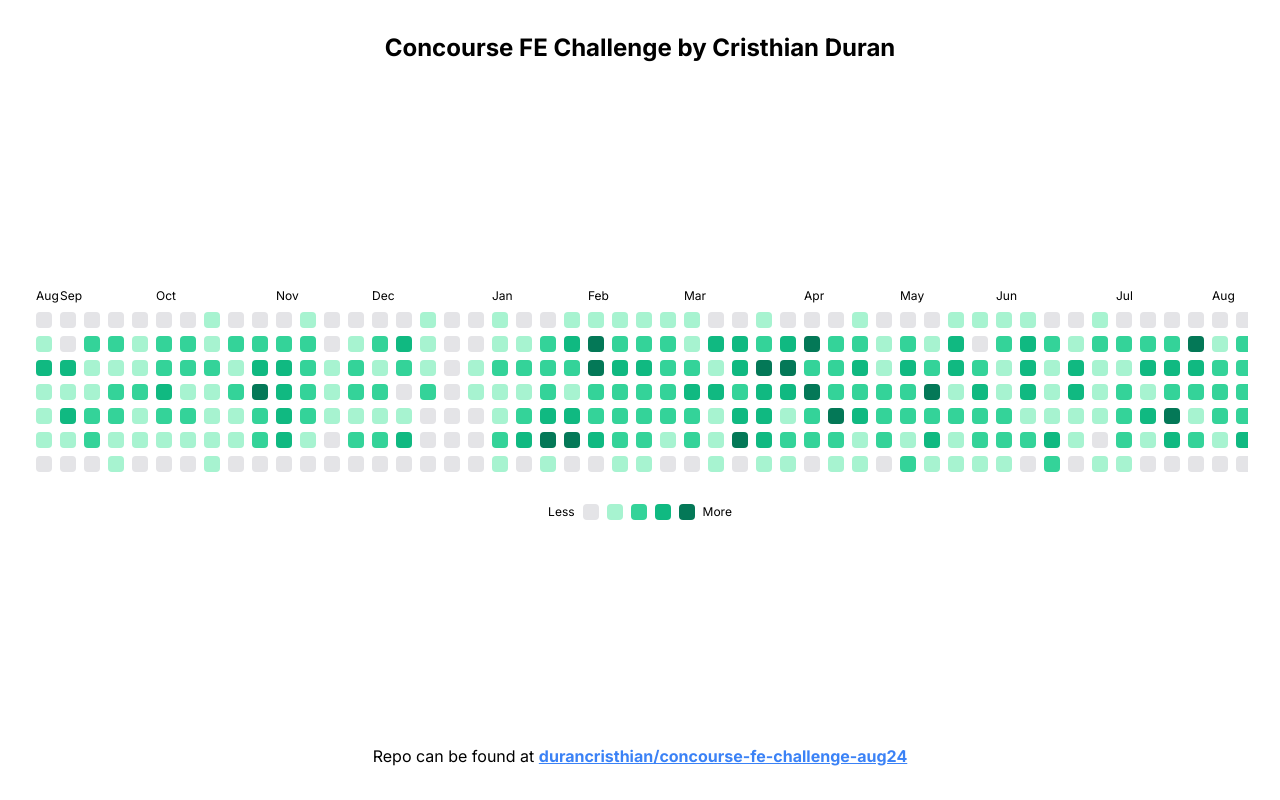
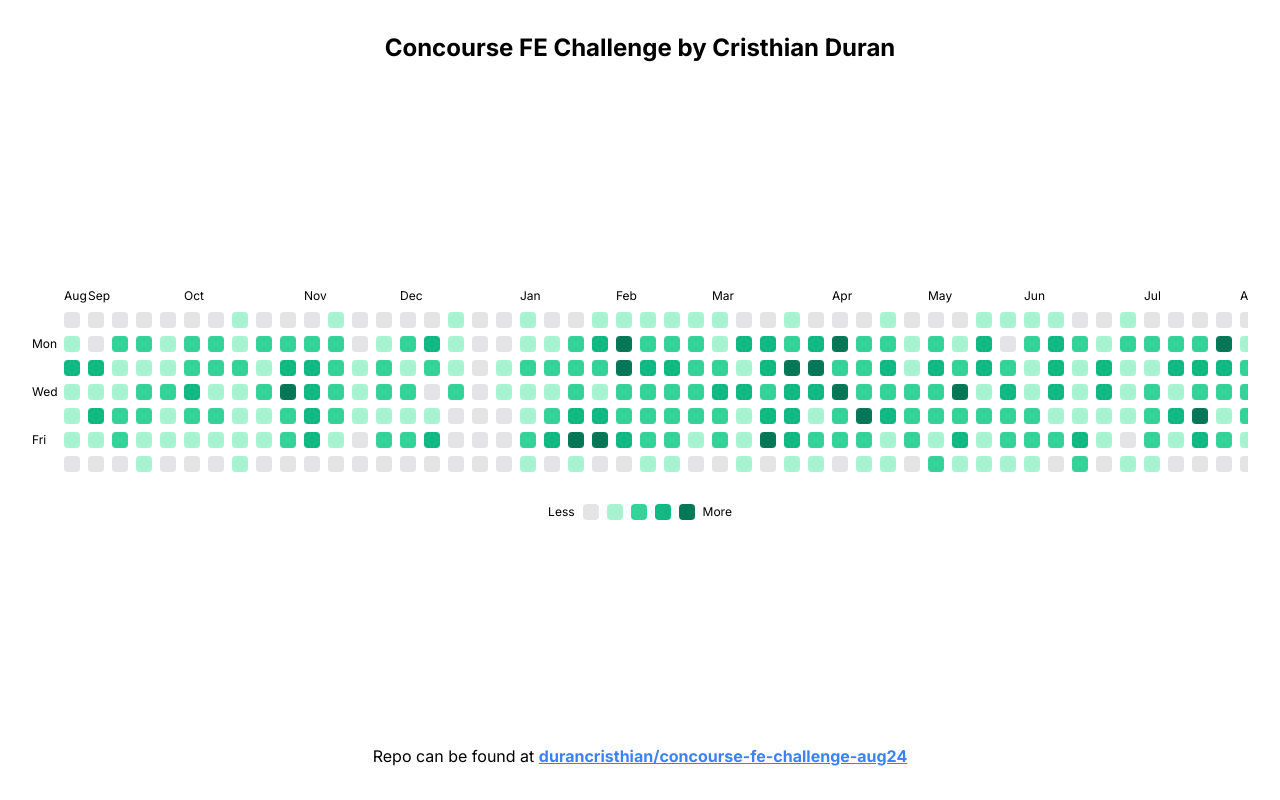
Before and after one commit to durancristhian/concourse-fe-challenge-aug24, a Next.js app: page / in a window 1280 px wide. Built offline with nearby package versions, Linux system fonts and the light colour scheme.

Commit message:
Fixing the horizontal scroll part 1

```diff
--- a/app/page.tsx
+++ b/app/page.tsx
@@ -9,7 +9,9 @@ export default function Page() {
       <h1 className="font-bold text-2xl text-center">
         Concourse FE Challenge by Cristhian Duran
       </h1>
-      <CommitActivityGraph commitActivity={commitActivity} />
+      <div>
+        <CommitActivityGraph commitActivity={commitActivity} />
+      </div>
       <p className="text-base text-center">
         Repo can be found at{" "}
         <a
--- a/components/ui/commit-activity-graph.tsx
+++ b/components/ui/commit-activity-graph.tsx
@@ -1,7 +1,6 @@
 import { FC } from "react";
 import { WeekActivity, WeekActivityProps } from "./week-activity";
 import { useDensityRules } from "@/components/hooks/use-density-rules";
-import { fromUnixTime } from "date-fns/fromUnixTime";
 import { subDays } from "date-fns/subDays";
 import { CommitActivity as TCommitActivity } from "@/components/hooks/use-commit-activity";
 import { ActivityBox } from "./activity-box";
@@ -16,9 +15,9 @@ export const CommitActivityGraph: FC<CommitActivityProps> = ({
   const densityRules = useDensityRules(commitActivity);
 
   return (
-    /* TODO: This has a bug */
-    <div className="overflow-x-auto">
-      <div className="flex justify-center gap-2">
+    <>
+      <div className="mb-4 overflow-x-auto pb-4">
+        <div className="flex gap-2">
           <DayLabels />
           {commitActivity.map((activity, idx) => {
             const previousWeek = subDays(activity.week, 7);
@@ -37,8 +36,9 @@ export const CommitActivityGraph: FC<CommitActivityProps> = ({
             );
           })}
         </div>
+      </div>
       <ChartFooter />
-    </div>
+    </>
   );
 };
 
@@ -66,7 +66,7 @@ const DayLabels: FC = () => {
 
 const ChartFooter: FC = () => {
   return (
-    <div className="flex gap-2 justify-center mt-8">
+    <div className="flex gap-2 justify-center">
       <p className="text-xs">Less</p>
       <ActivityBox density="lightest" />
       <ActivityBox density="lighter" />
--- a/components/ui/week-activity.tsx
+++ b/components/ui/week-activity.tsx
@@ -1,7 +1,6 @@
 import { FC } from "react";
 import { ActivityBox, ActivityBoxProps } from "./activity-box";
 import { DensityRules } from "@/components/hooks/use-density-rules";
-import { fromUnixTime } from "date-fns/fromUnixTime";
 import { addDays } from "date-fns/addDays";
 import { isAfter } from "date-fns/isAfter";
 import { format } from "date-fns/format";
```
Lines whose indentation alone changed are shown as unchanged.
